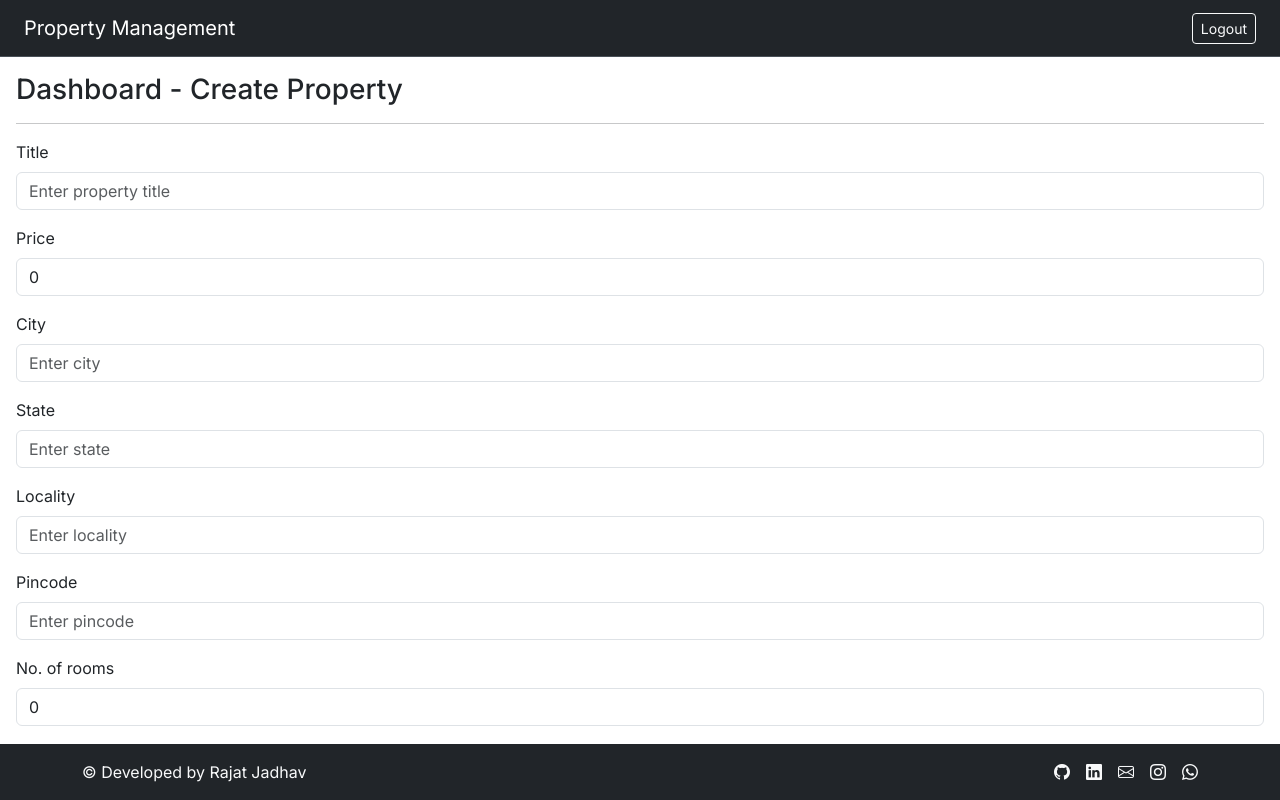
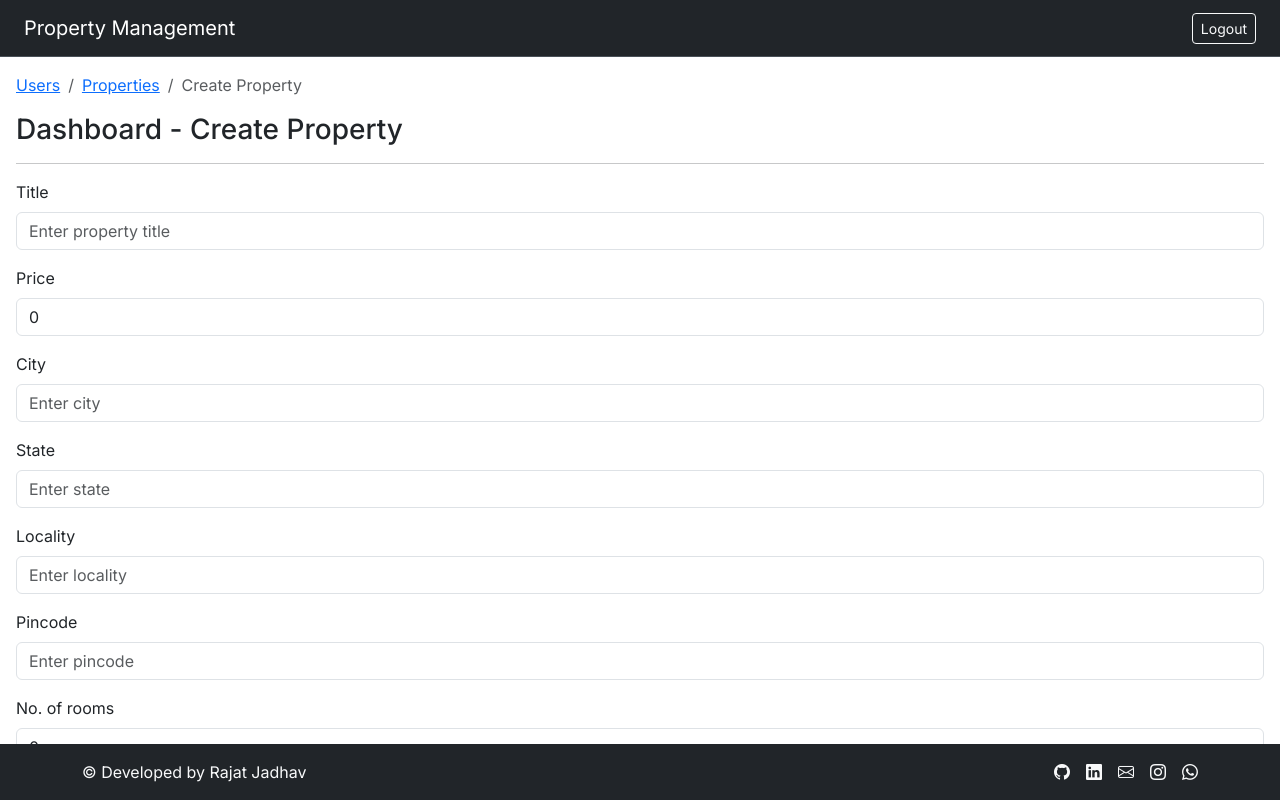
Before and after one commit to hackcoder21/property-management-application, an Angular app in the folder PropertyManagement.UI/: page /dashboard/users/1/properties/create in a window 1280 px wide. Built offline with nearby package versions, Linux system fonts and the light colour scheme; sample sign-in values are in the browser's storage.

Commit message:
Added breadcrumb navigation menu

```diff
--- a/PropertyManagement.UI/src/app/dashboard/dashboard.component.html
+++ b/PropertyManagement.UI/src/app/dashboard/dashboard.component.html
@@ -1,3 +1,10 @@
+<!-- Breadcrumb -->
+<nav aria-label="breadcrumb" class="mb-3">
+  <ol class="breadcrumb mb-0">
+    <li class="breadcrumb-item active" aria-current="page">Users</li>
+  </ol>
+</nav>
+
 <h3 class="mb-2">Dashboard - Users</h3>
 <hr />
 
--- a/PropertyManagement.UI/src/app/property/property-details/property-details.component.html
+++ b/PropertyManagement.UI/src/app/property/property-details/property-details.component.html
@@ -1,3 +1,20 @@
+<!-- Breadcrumb -->
+<nav aria-label="breadcrumb" class="mb-3">
+  <ol class="breadcrumb mb-0">
+    <li class="breadcrumb-item">
+      <a routerLink="/dashboard">Users</a>
+    </li>
+
+    <li class="breadcrumb-item">
+      <a [routerLink]="['/dashboard/users', userId, 'properties']">
+        Properties
+      </a>
+    </li>
+
+    <li class="breadcrumb-item active" aria-current="page">Property Details</li>
+  </ol>
+</nav>
+
 <h3 class="mb-2">Dashboard - Property Details</h3>
 <hr />
 
--- a/PropertyManagement.UI/src/app/property/property-form/property-form.component.html
+++ b/PropertyManagement.UI/src/app/property/property-form/property-form.component.html
@@ -1,3 +1,22 @@
+<!-- Breadcrumb -->
+<nav aria-label="breadcrumb" class="mb-3">
+  <ol class="breadcrumb mb-0">
+    <li class="breadcrumb-item">
+      <a routerLink="/dashboard">Users</a>
+    </li>
+
+    <li class="breadcrumb-item">
+      <a [routerLink]="['/dashboard/users', userId, 'properties']">
+        Properties
+      </a>
+    </li>
+
+    <li class="breadcrumb-item active" aria-current="page">
+      {{ isEditMode ? "Edit Property" : "Create Property" }}
+    </li>
+  </ol>
+</nav>
+
 <h3>
   {{ isEditMode ? "Dashboard - Edit Property" : "Dashboard - Create Property" }}
 </h3>
--- a/PropertyManagement.UI/src/app/property/property-list/property-list.component.html
+++ b/PropertyManagement.UI/src/app/property/property-list/property-list.component.html
@@ -1,3 +1,13 @@
+<!-- Breadcrumb -->
+<nav aria-label="breadcrumb" class="mb-3">
+  <ol class="breadcrumb mb-0">
+    <li class="breadcrumb-item">
+      <a routerLink="/dashboard">Users</a>
+    </li>
+    <li class="breadcrumb-item active" aria-current="page">Properties</li>
+  </ol>
+</nav>
+
 <h3 class="mb-2">Dashboard - Properties</h3>
 <hr />
 
--- a/PropertyManagement.UI/src/app/user/user-form/user-form.component.html
+++ b/PropertyManagement.UI/src/app/user/user-form/user-form.component.html
@@ -1,6 +1,16 @@
 <div class="dashboard-page">
   <div class="dashboard-header">
-    <h3 class="mb-2">Dashboard - Create Users</h3>
+    <!-- Breadcrumb -->
+    <nav aria-label="breadcrumb" class="mb-3">
+      <ol class="breadcrumb mb-0">
+        <li class="breadcrumb-item">
+          <a routerLink="/dashboard">Users</a>
+        </li>
+        <li class="breadcrumb-item active" aria-current="page">Create User</li>
+      </ol>
+    </nav>
+
+    <h3 class="mb-2">Dashboard - Create User</h3>
     <hr />
   </div>
 
```
